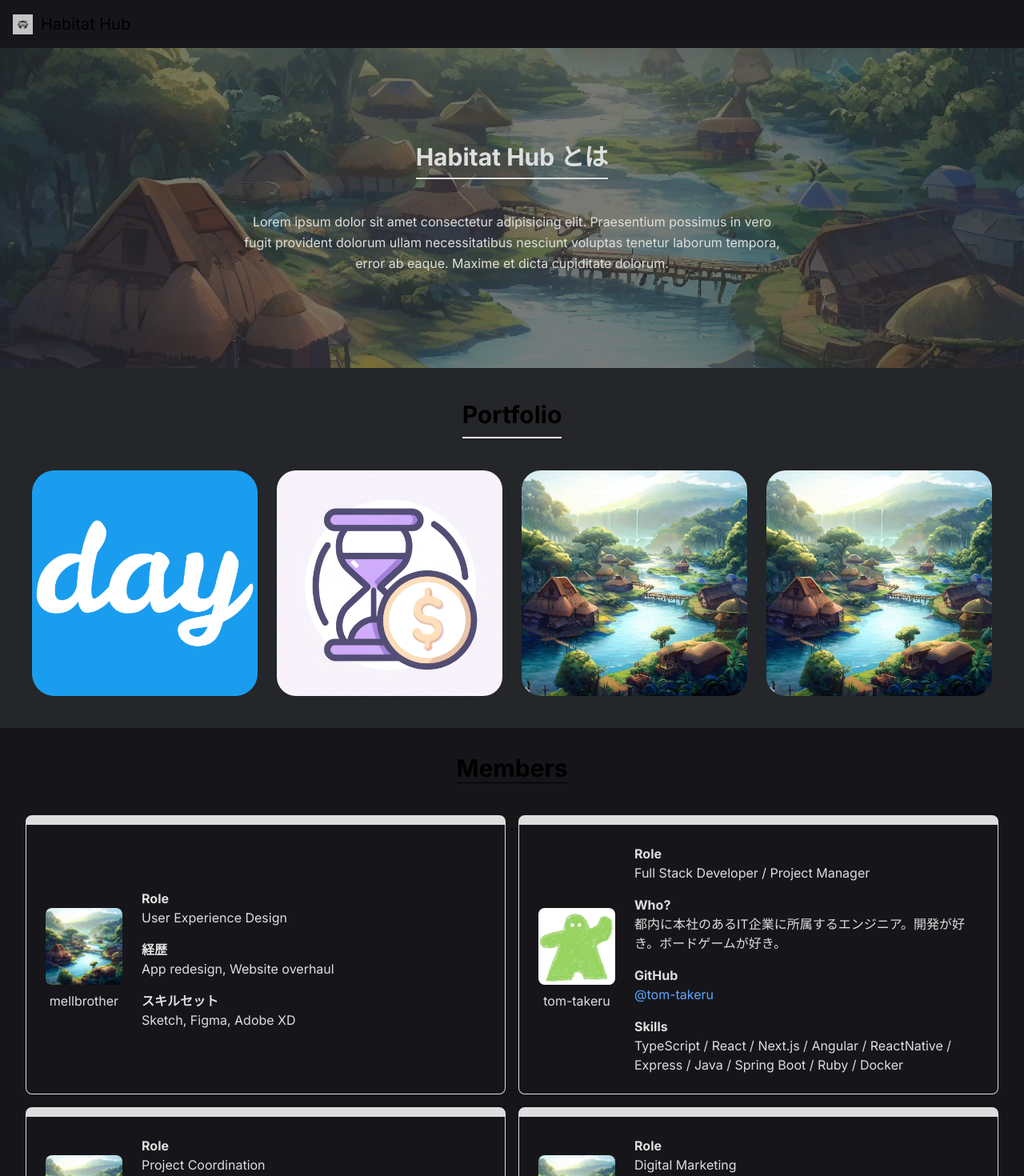
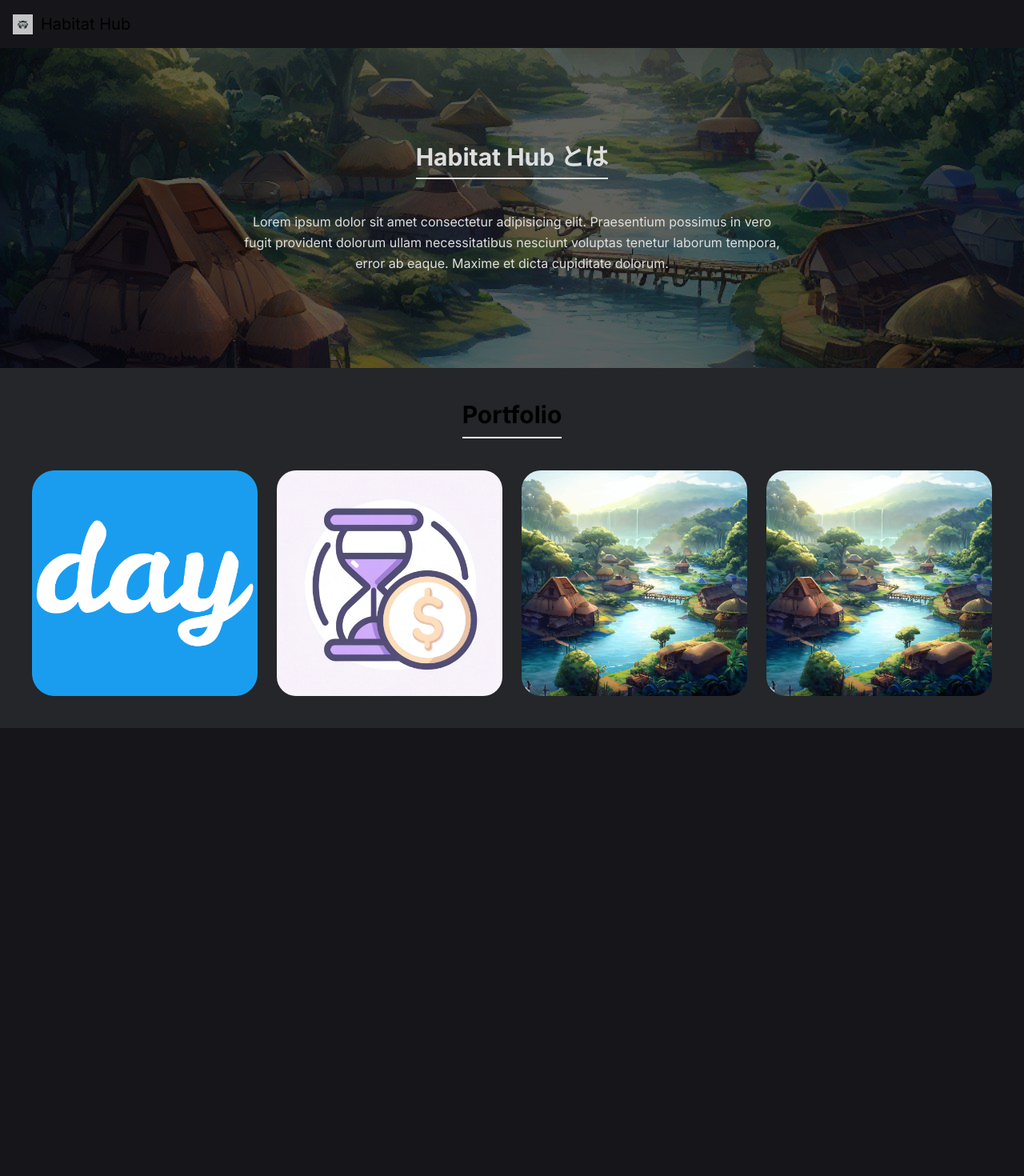
Before and after one commit to habitat-hub/official-site, a Next.js app: page / in a window 1280 px wide. Shown: the top 1470 px of the page at 80% size. Built offline with nearby package versions, Linux system fonts and the light colour scheme.

Commit message:
apply animation

```diff
--- a/src/components/top/GroupDescription.tsx
+++ b/src/components/top/GroupDescription.tsx
@@ -1,23 +1,50 @@
-import React from "react";
+"use client";
+import React, { useRef } from "react";
+import gsap from "gsap";
+import { useGSAP } from "@gsap/react";
+
 import Image from "next/image";
 
 const GroupDescription: React.FC = () => {
+  const container = useRef(null);
+
+  useGSAP(
+    () => {
+      const tl = gsap.timeline({ dafaults: { ease: "power-2.inOut" } });
+      tl.fromTo(
+        ".description__image",
+        { scale: 1 },
+        { scale: 1, opacity: 0.75, duration: 0.8 }
+      );
+      tl.fromTo(
+        ".description__heading",
+        { y: 20, scale: 0.5 },
+        { y: 0, scale: 1, opacity: 1, duration: 1.1 },
+        "-=0.7"
+      );
+      tl.fromTo(".description__body", { scale: 0.5 }, { scale: 1, opacity: 1 });
+    },
+    { scope: container }
+  );
   return (
-    <section className="relative w-full h-[400px] text-light">
+    <section
+      className="relative w-full h-[400px] bg-dark text-light"
+      ref={container}
+    >
       <Image
         src="/background.jpeg"
         alt="Background"
         layout="fill"
-        className="w-full h-full object-cover opacity-75"
+        className="description__image w-full h-full object-cover opacity-30"
       />
       <div className="absolute top-0 left-0 right-0 bottom-0 bg-black bg-opacity-50 flex flex-col justify-center items-center p-8">
-        <div className="text-center">
+        <div className="description__heading text-center opacity-0">
           <h2 className="font-fantasy text-3xl font-bold mb-2">
             Habitat Hub とは
           </h2>
           <div className="w-full border-b-2 border-light mb-10"></div>
         </div>
-        <p className="text-center mx-auto leading-relaxed max-w-2xl">
+        <p className="description__body text-center mx-auto leading-relaxed max-w-2xl opacity-0">
           Lorem ipsum dolor sit amet consectetur adipisicing elit. Praesentium
           possimus in vero fugit provident dolorum ullam necessitatibus nesciunt
           voluptas tenetur laborum tempora, error ab eaque. Maxime et dicta
--- a/src/components/top/MemberList.tsx
+++ b/src/components/top/MemberList.tsx
@@ -1,4 +1,8 @@
-import React from "react";
+"use client";
+import React, { useRef } from "react";
+import { gsap } from "gsap";
+import { useGSAP } from "@gsap/react";
+import { ScrollTrigger } from "gsap/ScrollTrigger";
 import MemberCard from "./MemberCard";
 
 export type MemberInformation = {
@@ -62,15 +66,40 @@ const memberInformationList: MemberInformation[] = [
   },
 ];
 
+const animateElement = (elementClass: string) => {
+  gsap.to(elementClass, {
+    opacity: 1,
+    scale: 1,
+    duration: 1,
+    scrollTrigger: {
+      trigger: elementClass,
+      start: "top 80%",
+      end: "top 50%",
+      scrub: true,
+      markers: false,
+    },
+  });
+};
+
 const MemberList: React.FC = () => {
+  gsap.registerPlugin(ScrollTrigger);
+  const container = useRef(null);
+  useGSAP(
+    () => {
+      animateElement(".members__heading");
+      animateElement(".members__body");
+    },
+    { scope: container }
+  );
+
   return (
-    <section className="p-8 bg-dark max-w-full">
+    <section className="p-8 bg-dark max-w-full" ref={container}>
       <div className="text-center">
-        <h2 className="font-fantasy text-3xl font-bold inline-block border-b border-current">
+        <h2 className="members__heading font-fantasy text-3xl font-bold inline-block border-b border-current opacity-0 scale-50">
           Members
         </h2>
       </div>
-      <div className="mt-10 grid grid-cols-1 md:grid-cols-2 gap-4">
+      <div className="members__body mt-10 grid grid-cols-1 md:grid-cols-2 gap-4 opacity-0">
         {memberInformationList.map((member, index) => (
           <MemberCard key={index} member={member} />
         ))}
--- a/src/components/top/PortfolioList.tsx
+++ b/src/components/top/PortfolioList.tsx
@@ -1,7 +1,22 @@
-import React from "react";
+"use client";
+import React, { useRef } from "react";
+import gsap from "gsap";
+import { useGSAP } from "@gsap/react";
+
 import Image from "next/image";
 
 const PortfolioList: React.FC = () => {
+  const container = useRef(null);
+
+  useGSAP(
+    () => {
+      const tl = gsap.timeline({ dafaults: { ease: "power-2.inOut" } });
+      tl.fromTo(".portfolio__heading", { y: 100 }, { y: 0, opacity: 1 }, "+=2");
+      tl.fromTo(".portfolio__body", { y: 100 }, { y: 0, opacity: 1 });
+    },
+    { scope: container }
+  );
+
   const portfolios = [
     {
       title: "Daydule",
@@ -18,15 +33,15 @@ const PortfolioList: React.FC = () => {
   ];
 
   return (
-    <section className="p-8 md:p-10 sm:p-4 bg-light-dark">
-      <div className="text-center mb-10">
+    <section className="p-8 md:p-10 sm:p-4 bg-light-dark" ref={container}>
+      <div className="portfolio__heading text-center mb-10 opacity-0">
         <h2 className="font-fantasy text-3xl font-bold">
           <span className="inline-block border-b-2 border-white pb-2.5">
             Portfolio
           </span>
         </h2>
       </div>
-      <div className="grid grid-cols-2 gap-4 md:grid-cols-4 md:gap-6">
+      <div className="portfolio__body grid grid-cols-2 gap-4 md:grid-cols-4 md:gap-6 opacity-0">
         {portfolios.map((portfolio, index) => (
           <a
             key={index}
```
